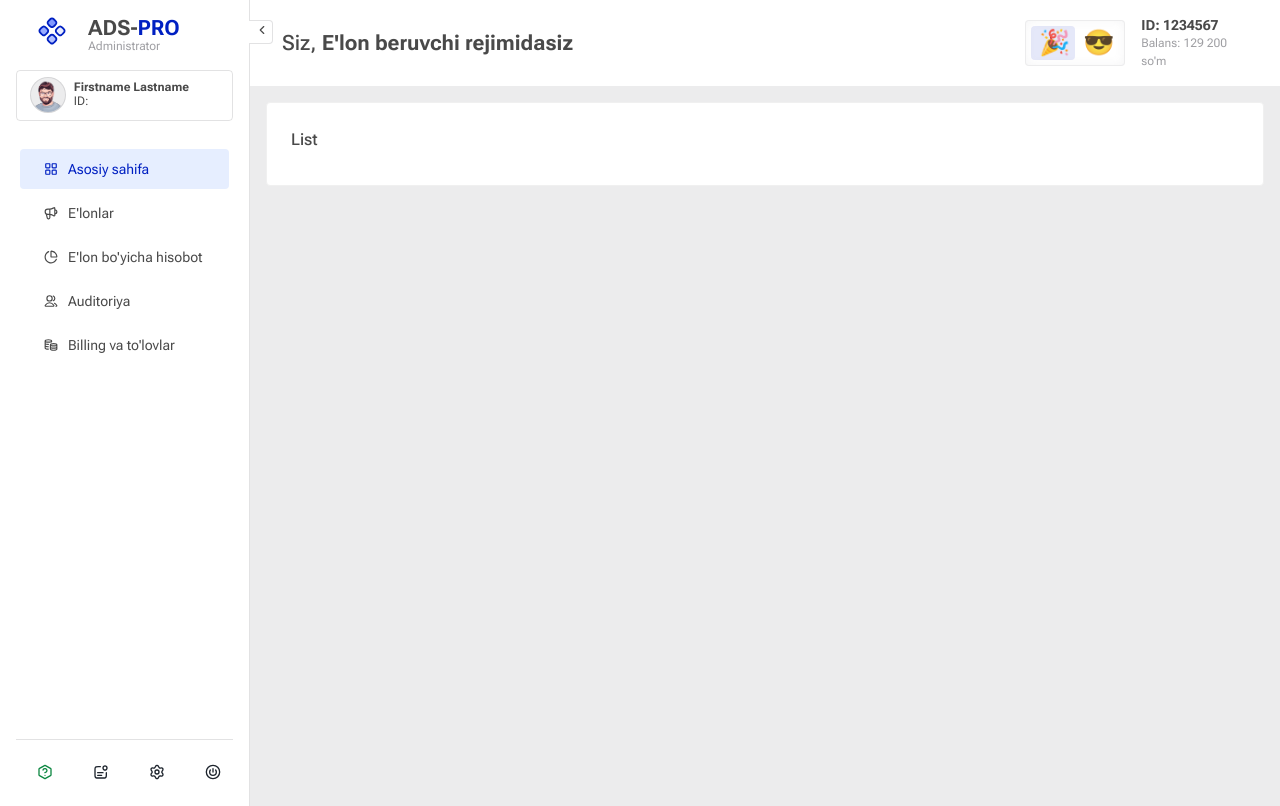
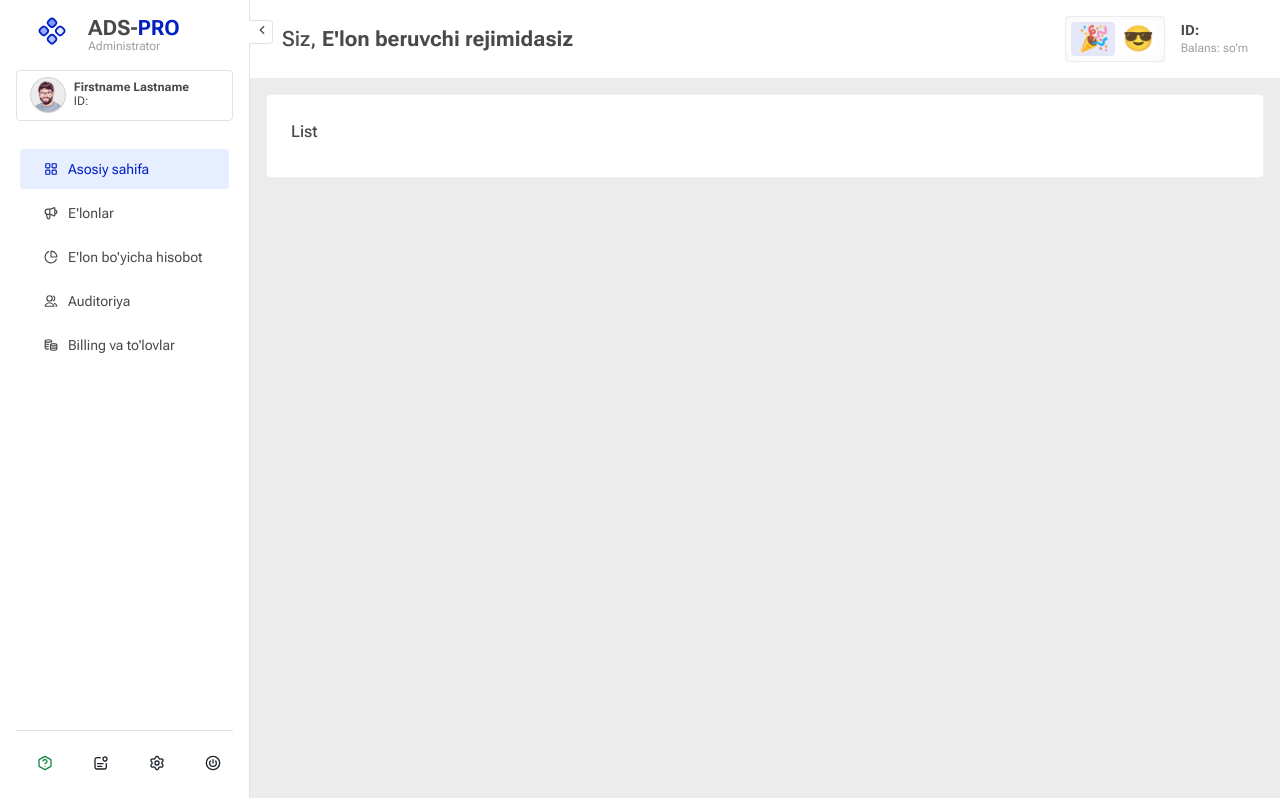
Before and after one commit to NbekWeb/adds-app, a Vue app: page /dashboard/main in a window 1280 px wide. Built offline with nearby package versions, Linux system fonts and the light colour scheme; no server answers; sample sign-in values are in the browser's storage.

Commit message:
add user's infos

```diff
--- a/src/pages/dashboard/components/HeaderComponent.vue
+++ b/src/pages/dashboard/components/HeaderComponent.vue
@@ -1,7 +1,10 @@
 <script setup>
+import { ref } from 'vue'
+import useUser from '@/store/user.pinia.js'
+import { storeToRefs } from 'pinia'
 
-import {ref} from "vue";
-
+const userPinia = useUser()
+const { user } = storeToRefs(userPinia)
 const account = ref('ads')
 </script>
 
@@ -12,51 +15,55 @@ const account = ref('ads')
         <template v-if="account === 'ads'">
           Siz, <b>E'lon beruvchi rejimidasiz</b>
         </template>
-        <template v-else>
-          Siz, <b> E'lon oluvchi rejimidasiz</b>
-        </template>
+        <template v-else> Siz, <b> E'lon oluvchi rejimidasiz</b> </template>
       </h2>
     </a-col>
     <a-col class="ml-auto">
       <div class="header-switch">
-        <div @click="account = 'ads'" class="switch-item" :class="account === 'ads' && 'active'">
-          <a-tooltip title="E'lon beruvchi rejimiga o'tish">
-            🎉
-          </a-tooltip>
+        <div
+          @click="account = 'ads'"
+          class="switch-item"
+          :class="account === 'ads' && 'active'"
+        >
+          <a-tooltip title="E'lon beruvchi rejimiga o'tish"> 🎉 </a-tooltip>
         </div>
-        <div @click="account = 'owner'" class="switch-item" :class="account === 'owner' && 'active'">
-          <a-tooltip title="E'lon oluvchi rejimiga o'tish">
-            😎
-          </a-tooltip>
+        <div
+          @click="account = 'owner'"
+          class="switch-item"
+          :class="account === 'owner' && 'active'"
+        >
+          <a-tooltip title="E'lon oluvchi rejimiga o'tish"> 😎 </a-tooltip>
         </div>
       </div>
     </a-col>
-    <a-col :xs="24" :sm="24" :md="12" :lg="4" :xl="3">
-      <div><b>ID: 1234567</b></div>
-      <p class="m-0 small text-muted">Balans: 129 200 so'm</p>
+    <a-col>
+      <div>
+        <b>ID: {{ user?.id }}</b>
+      </div>
+      <p class="m-0 small text-muted">Balans: {{ user?.balance }} so'm</p>
     </a-col>
   </a-row>
 </template>
 
 <style scoped lang="scss">
-@import "@/assets/styles/variable";
-.header-switch{
+@import '@/assets/styles/variable';
+.header-switch {
   display: flex;
-  padding: .3rem;
+  padding: 0.3rem;
   border-radius: 4px;
   font-size: 25px;
   background-color: #fff;
   width: 100px;
-  box-shadow: inset 0 0 10px rgba($muted,.1);
-  border: 1px solid rgba($muted,.2);
-  .switch-item{
+  box-shadow: inset 0 0 10px rgba($muted, 0.1);
+  border: 1px solid rgba($muted, 0.2);
+  .switch-item {
     border-radius: 4px;
-    padding: .5rem;
+    padding: 0.5rem;
     width: 50%;
     text-align: center;
     cursor: pointer;
-    &.active{
-      background-color: rgba($primary,.1);
+    &.active {
+      background-color: rgba($primary, 0.1);
     }
   }
 }
```
